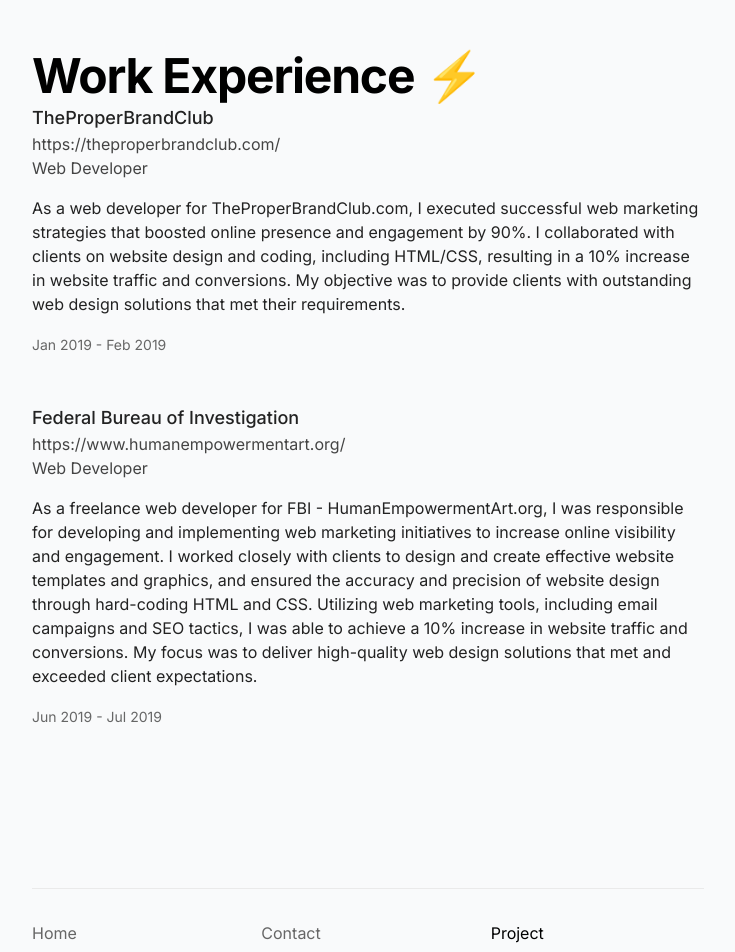
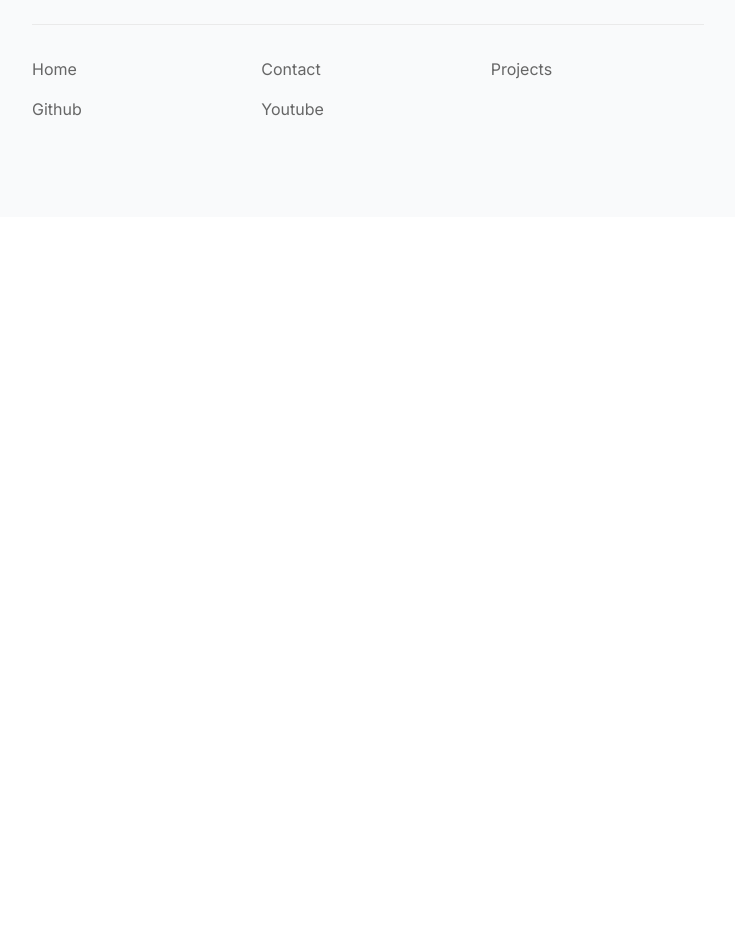
Before and after one commit to Mejiabrayan/portfolio_2.0, a Next.js app: page / in a window 1280 px wide. Shown: the part 1020-1972 px from the top of the page, without its empty margins (272-1007 px from the left). After the commit the page ends 1237 px from the top, so only its background shows below. Built offline with nearby package versions, Linux system fonts and the light colour scheme.

Commit message:
Add axios and remove Experience component from Home page

```diff
--- a/components/Footer.tsx
+++ b/components/Footer.tsx
@@ -36,12 +36,12 @@
                 >
                     Contact
                 </Link>
+                <Link href="/projects"
+                    className='text-gray-500 hover:text-gray-600 transition'
 
-                <Link href="/projects">
-                    Project
+                >
+                    Projects
                 </Link>
-            </div>
-            <div className="flex flex-col space-y-4">
                 <ExternalLink href="https://mejiabrayan.github.io">
                     Github
                 </ExternalLink>
--- a/package.json
+++ b/package.json
@@ -15,6 +15,7 @@
     "@types/node": "18.11.18",
     "@types/react": "18.0.26",
     "@types/react-dom": "18.0.10",
+    "axios": "^1.3.2",
     "classnames": "^2.3.2",
     "date-fns": "^2.29.3",
     "eslint": "8.32.0",
--- a/src/pages/index.tsx
+++ b/src/pages/index.tsx
@@ -4,7 +4,6 @@
 import Container from 'components/Container';
 import ProjectCard from 'components/ProjectCard';
 import TechStack from 'components/TechStack';
-import Experience from 'components/Experience';
 import styles from '../styles/emoji.module.css'
 
 export default function Home(): JSX.Element {
@@ -84,15 +83,9 @@
             </>
           </Link>
         </div>
-        <div className="flex flex-col justify-center items-center max-w-2xl mx-auto mb-5">
-
+        <div className="flex flex-col justify-center items-center max-w-2xl mx-auto mb-10">
           <TechStack />
         </div>
-        <div className="flex flex-col justify-center items-center max-w-2xl mx-auto mb-16 mt-0">
-          <Experience />
-        </div>
-
-
       </Container>
 
     </Suspense>
```
Also changed, not shown: 2 other files (tests, documents, lock files or other folders).
